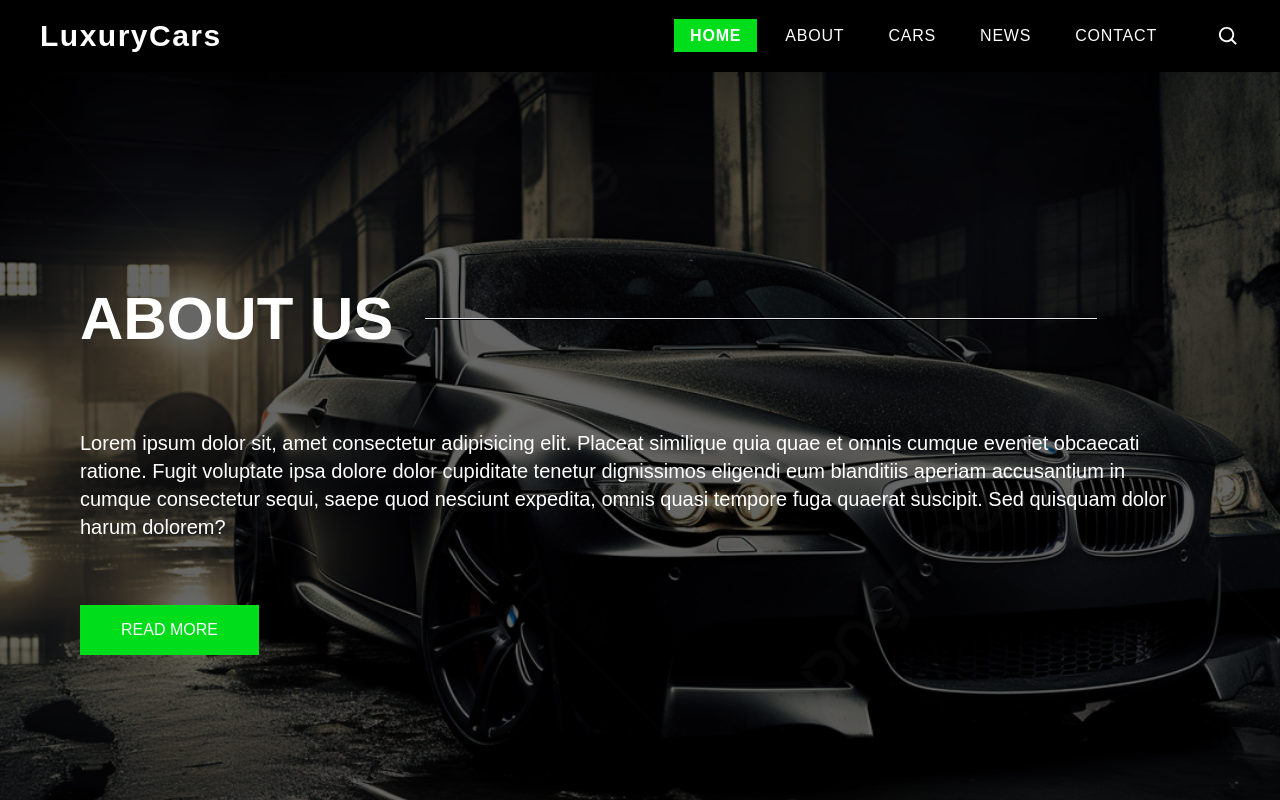
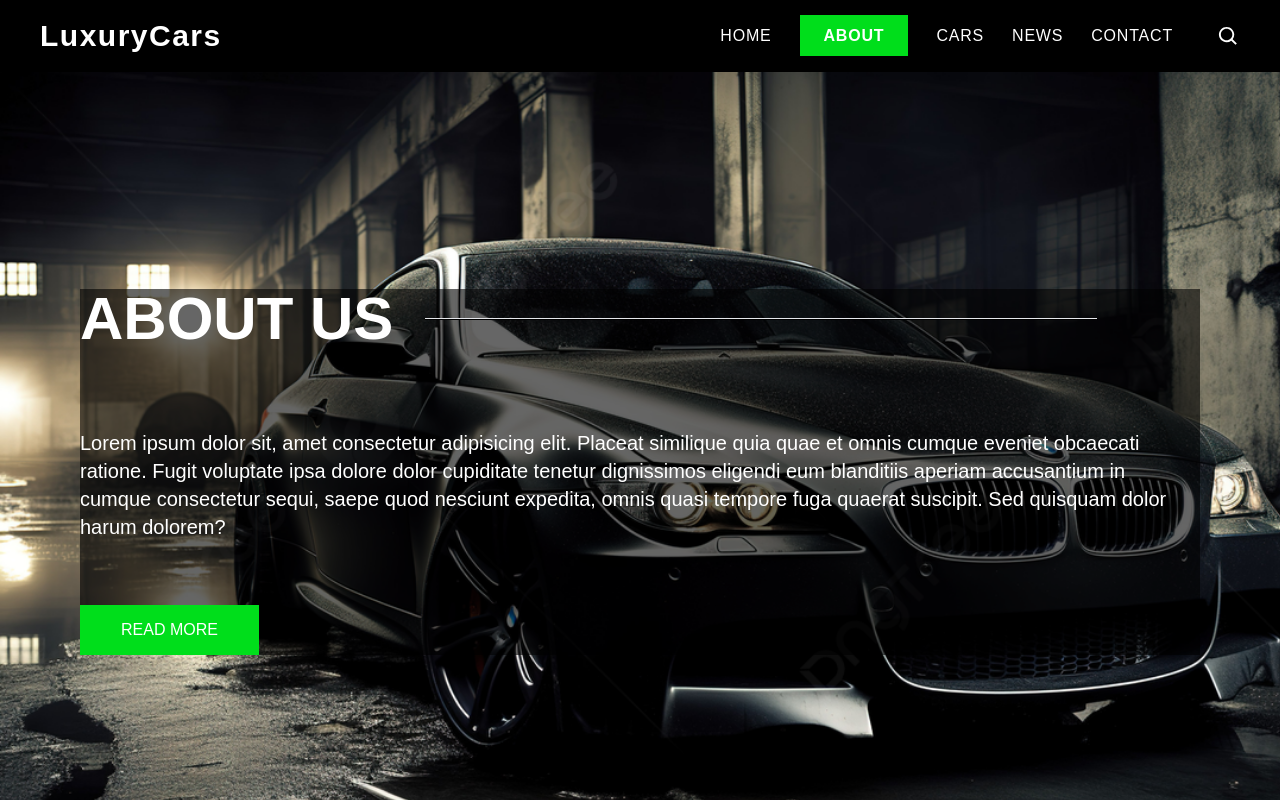
Before and after one commit to rizvan555/Car-Showroom, a Next.js app: page /about in a window 1280 px wide. Shown: the top 800 px of the page. Built offline with nearby package versions, Linux system fonts and the light colour scheme.

Commit message:
installed and created framer-motion for navbar

```diff
--- a/layouts/layout.tsx
+++ b/layouts/layout.tsx
@@ -1,12 +1,22 @@
 import Footer from '@/pages/layout/Footer';
 import Header from '@/pages/layout/Header';
 import React from 'react';
+import { motion, AnimatePresence } from 'framer-motion';
 
 function Layout({ children }: any) {
   return (
     <React.Fragment>
       <Header />
-      {children}
+      <AnimatePresence>
+        <motion.div
+          initial={{ opacity: 0, y: 15 }}
+          animate={{ opacity: 1, y: 0 }}
+          exit={{ opacity: 0, y: 15 }}
+          transition={{ delay: 0.25 }}
+        >
+          {children}
+        </motion.div>
+      </AnimatePresence>
       <Footer />
     </React.Fragment>
   );
--- a/package.json
+++ b/package.json
@@ -20,6 +20,7 @@
     "@types/cookie-parser": "^1.4.3",
     "@types/node": "20.4.4",
     "@types/react-dom": "18.2.7",
+    "@types/react-router-dom": "^5.3.3",
     "autoprefixer": "10.4.14",
     "axios": "^1.4.0",
     "body-parser": "^1.20.2",
--- a/pages/about/index.tsx
+++ b/pages/about/index.tsx
@@ -1,9 +1,31 @@
 import React from 'react';
 import bmw1 from '../../resourse/images/bmw1.jpeg';
+import { motion } from 'framer-motion';
+
+const variants = {
+  hidden: { opacity: 0 },
+  show: {
+    opacity: 1,
+    transition: {
+      staggerChildren: 0.3,
+    },
+  },
+};
+
+const images = {
+  hidden: {
+    opacity: 0,
+    y: 30,
+  },
+  show: { opacity: 1, y: 0, transition: { duration: 1 } },
+};
 
 function About() {
   return (
-    <div
+    <motion.div
+      variants={variants}
+      initial="hidden"
+      animate="show"
       className="flex flex-col justify-center h-[100vh] mx-auto px-20 text-white relative"
       style={{
         backgroundImage: `url(${bmw1.src})`,
@@ -11,9 +33,8 @@ function About() {
       }}
     >
       <div
-        className="absolute top-0 left-0 w-full h-full"
         style={{ backgroundColor: 'rgba(0,0,0,0.6' }}
-      ></div>
+      >
         <div className="flex items-center gap-8 mb-20">
           <h1 className="text-6xl font-bold z-10">ABOUT US</h1>
           <hr className="hr-line z-10" />
@@ -23,17 +44,18 @@ function About() {
             Lorem ipsum dolor sit, amet consectetur adipisicing elit. Placeat
             similique quia quae et omnis cumque eveniet obcaecati ratione. Fugit
             voluptate ipsa dolore dolor cupiditate tenetur dignissimos eligendi
-          eum blanditiis aperiam accusantium in cumque consectetur sequi, saepe
-          quod nesciunt expedita, omnis quasi tempore fuga quaerat suscipit. Sed
-          quisquam dolor harum dolorem?
+            eum blanditiis aperiam accusantium in cumque consectetur sequi,
+            saepe quod nesciunt expedita, omnis quasi tempore fuga quaerat
+            suscipit. Sed quisquam dolor harum dolorem?
           </p>
         </div>
-      <div className='z-10'>
+        <div className="z-10">
           <button className="border py-3 px-10 bg-white text-black myButton">
             READ MORE
           </button>
         </div>
       </div>
+    </motion.div>
   );
 }
 
--- a/pages/cars/FilteredCars.tsx
+++ b/pages/cars/FilteredCars.tsx
@@ -9,6 +9,7 @@ import { MdAppRegistration } from 'react-icons/md';
 import { TbRoad } from 'react-icons/tb';
 import { PiEngineDuotone } from 'react-icons/pi';
 import Image from 'next/image';
+import { motion, AnimatePresence } from 'framer-motion';
 
 interface Cars {
   _id: string;
@@ -51,10 +52,12 @@ function FilteredCars({
   }
   return (
     <div className="absolute">
+      <AnimatePresence>
+        <motion.div initial={{ opacity: 0 }} animate={{ opacity: 1 }}>
           {filteredCars.map((car, index) => (
             <div
               key={index}
-          className={`absolute flex justify-center items-center gap-8 w-[95vw] h-[125vh] bg-white border border-gray-300 mx-6 item ${
+              className={`absolute flex justify-center items-center gap-8 w-[95vw] h-[120vh] bg-white border border-gray-300 mx-6 item ${
                 isFilteredCarsOpen ? 'visible' : 'invisible'
               }`}
             >
@@ -65,7 +68,7 @@ function FilteredCars({
                 <AiOutlineCloseCircle size={30} />
               </button>
               <div className="flex flex-col gap-5 items-center ">
-            <div className="flex flex-col border rounded px-10 ml-4 w-[55vw] h-[50vh] item">
+                <div className="flex flex-col border rounded px-10 ml-4 w-[55vw] h-[55vh] item">
                   {selectedImages ? (
                     <Image
                       src={selectedImages}
@@ -149,11 +152,14 @@ function FilteredCars({
                 </p>
                 <p className="flex items-center gap-3 text-l">
                   <BsFillPersonFill size={20} />
-              <span className="font-bold">Farhrzeughalter:</span> {car.owner}
+                  <span className="font-bold">Farhrzeughalter:</span>{' '}
+                  {car.owner}
                 </p>
               </div>
             </div>
           ))}
+        </motion.div>
+      </AnimatePresence>
     </div>
   );
 }
--- a/pages/cars/index.tsx
+++ b/pages/cars/index.tsx
@@ -22,6 +22,24 @@ interface Cars {
   year: number;
   ps: number;
 }
+
+const variants = {
+  hidden: { opacity: 0 },
+  show: {
+    opacity: 1,
+    transition: {
+      staggerChildren: 0.3,
+    },
+  },
+};
+
+const images = {
+  hidden: {
+    opacity: 0,
+    y: 30,
+  },
+  show: { opacity: 1, y: 0, transition: { duration: 1 } },
+};
 
 function Cars() {
   const [cars, setCars] = useState<Cars[]>([]);
@@ -90,22 +108,18 @@ function Cars() {
         {cars.slice(0, visibility).map((car, index) => {
           return (
             <motion.div
+              variants={variants}
+              initial="hidden"
+              animate="show"
               key={index}
               className={`flex flex-col justify-center items-center py-3 px-10 w-[30vw] bg-white hover:scale-105 transition-all item ${
                 isFilteredCarsOpen ? 'blur-background' : ''
               }`}
-              initial={{ opacity: 0, scale: 0.5 }}
-              animate={{
-                opacity: isScrolling ? 0 : 1,
-                scale: isScrolling ? 0.5 : 1,
-              }}
-              transition={{
-                duration: 0.4,
-                delay: 0.5,
-                ease: [0, 0.71, 0.2, 1.01],
-              }}
             >
-              <button onClick={() => handleCarItem(car._id)}>
+              <motion.button
+                variants={images}
+                onClick={() => handleCarItem(car._id)}
+              >
                 <div className="hover:scale-105 transition-all">
                   <Image src={car.img} alt={car.img} width={300} height={100} />
                 </div>
@@ -120,7 +134,7 @@ function Cars() {
                     </p>
                   </div>
                 </div>
-              </button>
+              </motion.button>
             </motion.div>
           );
         })}
@@ -131,6 +145,7 @@ function Cars() {
           SEE MORE
         </button>
       </div>
+
       <FilteredCars
         filteredCars={isFilteredCarsOpen ? filteredCars : []}
         isFilteredCarsOpen={isFilteredCarsOpen}
--- a/pages/home/Navbar.tsx
+++ b/pages/home/Navbar.tsx
@@ -1,7 +1,10 @@
 import Link from 'next/link';
-import React, { Dispatch, SetStateAction, useState } from 'react';
+import React, { useState } from 'react';
+import { motion } from 'framer-motion';
+import { usePathname } from 'next/navigation';
 
 function Navbar() {
+  const myPath = usePathname();
   const [navbar, setNavbar] = useState([
     { title: 'HOME', path: '/', status: true },
     { title: 'ABOUT', path: '/about', status: false },
@@ -19,25 +22,23 @@ function Navbar() {
   };
 
   return (
-    <div className="flex items-center gap-3 px-5 py-4 ">
+    <div className={'flex items-center gap-7 px-5 py-4 '}>
       {navbar.map((nav, index) => (
         <div className="" key={index} onClick={() => handleNavClick(index)}>
+          <motion.div whileFocus={{ scale: 1.1 }}>
             <Link
               href={nav.path}
               passHref
               key={index}
-            className="text-white tracking-wider leading-5"
-            style={{
-              backgroundColor: nav.status ? '#00de1b ' : '',
-              fontWeight: nav.status ? 'bold' : '',
-              paddingTop: 8,
-              paddingRight: 16,
-              paddingLeft: 16,
-              paddingBottom: 8,
-            }}
+              className={`text-white tracking-wider leading-5 ${
+                myPath === nav.path
+                  ? 'bg-[#00de1b] font-bold pt-3 pr-6 pl-6 pb-3'
+                  : ''
+              }`}
             >
               {nav.title}
             </Link>
+          </motion.div>
         </div>
       ))}
     </div>
--- a/pages/layout/Footer.tsx
+++ b/pages/layout/Footer.tsx
@@ -13,13 +13,13 @@ function Footer() {
       <div className="absolute flex bg-[#00de1b] text-white top-[-4vh] gap-16 px-10 py-4 rounded">
         <div className="flex items-center gap-1">
           <BsTelephoneFill size={20} />
-          <p>+01 123567894</p>
+          <p>+49 123567894</p>
         </div>
         <div className="flex items-center gap-1">
           <MdEmail size={20} />
-          <p>demo@gmail</p>
+          <p>Luxury-cars@gmail.com</p>
         </div>
-        <div className="flex items-center gap-1">
+        <div className="flex items-center gap-2">
           <Link href="https://www.facebook.com/">
             <ImFacebook2 size={20} />
           </Link>
--- a/pages/layout/Header.tsx
+++ b/pages/layout/Header.tsx
@@ -3,9 +3,17 @@ import Navbar from '../home/Navbar';
 import SearchButton from '../home/SearchButton';
 import Link from 'next/link';
 import { UserButton } from '@clerk/nextjs';
+import { motion, AnimatePresence } from 'framer-motion';
 
 function Header() {
   return (
+    <AnimatePresence>
+      <motion.div
+        initial={{ opacity: 0, y: 15 }}
+        animate={{ opacity: 1, y: 0 }}
+        exit={{ opacity: 0, y: 15 }}
+        transition={{ delay: 0.25 }}
+      >
         <div className="flex items-center justify-between px-10 py-2 bg-black">
           <Link href="/">
             <h1 className="text-white text-3xl tracking-wider font-bold">
@@ -18,6 +26,8 @@ function Header() {
             <UserButton />
           </div>
         </div>
+      </motion.div>
+    </AnimatePresence>
   );
 }
 
```
Also changed, not shown: 1 other file (tests, documents, lock files or other folders). Lines whose indentation alone changed are shown as unchanged.
